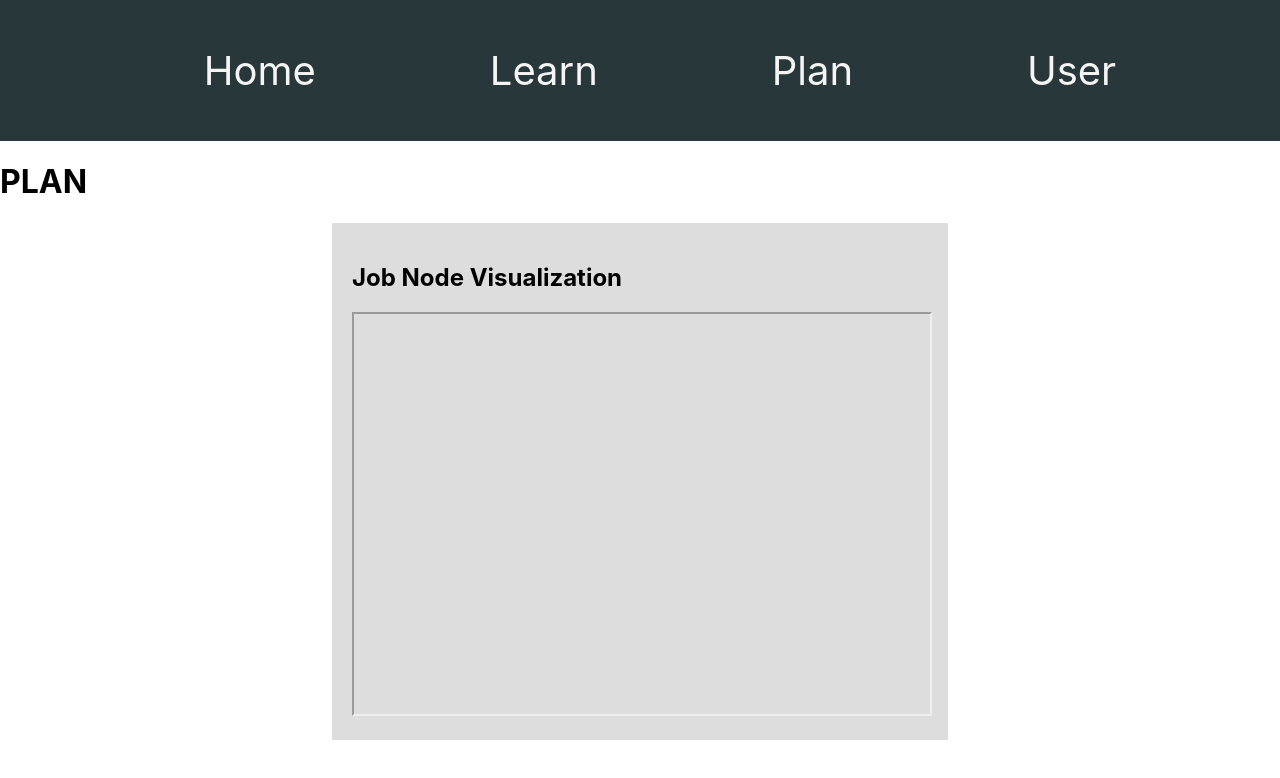
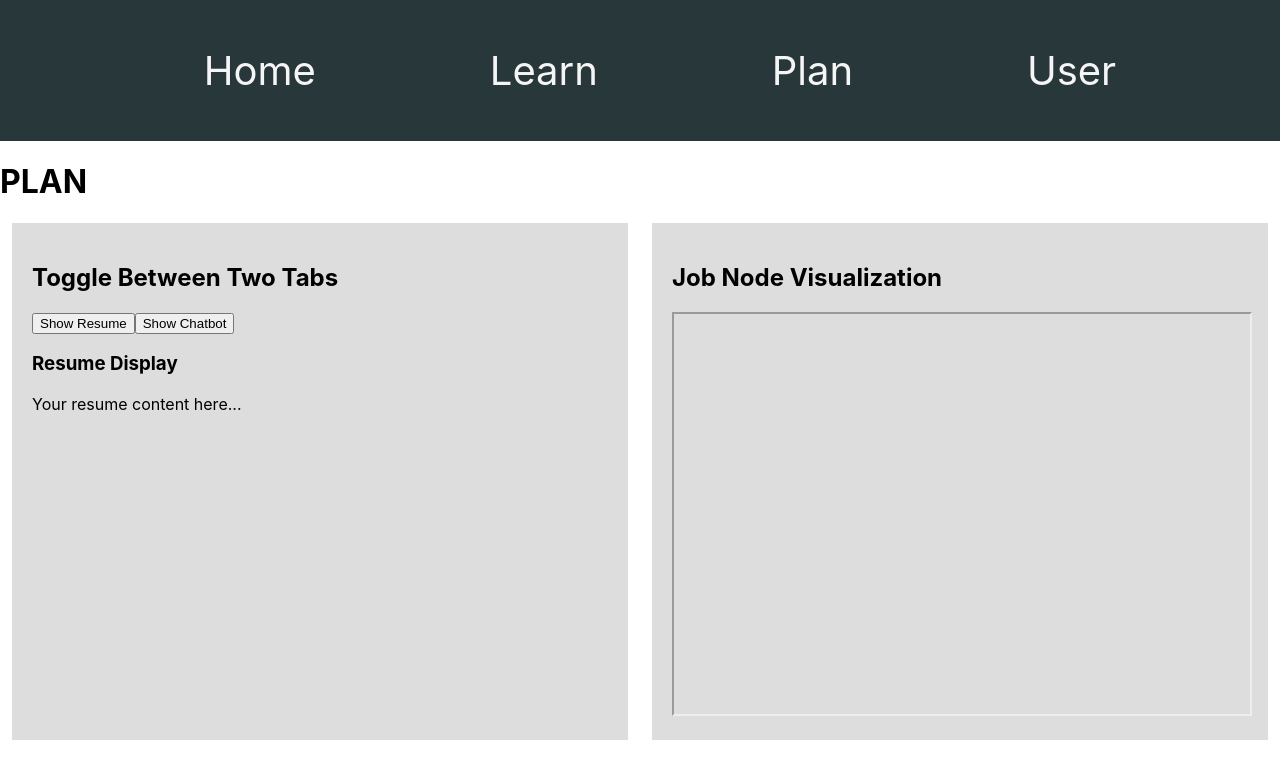
Before and after one commit to jabnow/project_pi, a React (Create React App) app in the folder project_pi/: page /Plan in a window 1280 px wide. Shown: the top 778 px of the page. Built offline with nearby package versions, Linux system fonts and the light colour scheme.

Commit message:
chatbot and resume

```diff
--- a/project_pi/src/pages/plan.js
+++ b/project_pi/src/pages/plan.js
@@ -1,14 +1,31 @@
-import React from "react";
+import React, { useState } from "react";
 
 const Plan = () => {
-
+    const [showResume, setShowResume] = useState(true);
   return (
     <div>
       <h1>PLAN</h1>
-      <div style={{ display: "flex", justifyContent: "space-around" }}>
+        <div style={{display: "flex", justifyContent: "space-around"}}>
+            {/* Left: Toggle Resume / Chatbot */}
+            <div style={{width: "45%", background: "#ddd", padding: "20px"}}>
+                <h2>Toggle Between Two Tabs</h2>
+                <button onClick={() => setShowResume(true)}>Show Resume</button>
+                <button onClick={() => setShowResume(false)}>Show Chatbot</button>
 
+                {showResume ? (
+                    <div>
+                        <h3>Resume Display</h3>
+                        <p>Your resume content here...</p>
+                    </div>
+                ) : (
+                    <div>
+                        <h3>Chatbot Chatlog</h3>
+                        <textarea placeholder="Type here..." rows="4" cols="30"></textarea>
+                    </div>
+                )}
+            </div>
             {/* Right: Job Node Visualization */}
-        <div style={{ width: "45%", background: "#ddd", padding: "20px" }}>
+            <div style={{width: "45%", background: "#ddd", padding: "20px"}}>
                 <h2>Job Node Visualization</h2>
                 <iframe
                     src="/job_graph.html"
```
Lines whose indentation alone changed are shown as unchanged.
